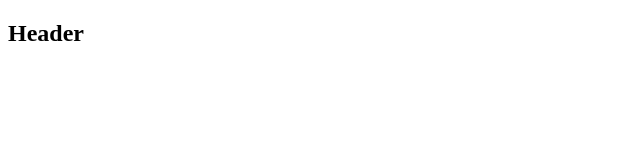
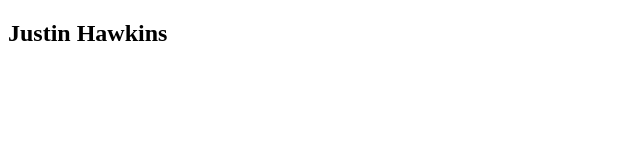
Before and after one commit to Justin-S-Hawkins/foobar, a plain HTML site: page index.html in a window 1280 px wide. Shown: the whole page, without its empty margins (0-640 px from the left). Drawn offline with Linux system fonts and the light colour scheme.

Commit message:
updated h2 with my name

```diff
--- a/index.html
+++ b/index.html
@@ -4,7 +4,7 @@
   <meta charset="UTF-8">
   <meta name="viewport" content="width=device-width, initial-scale=1.0">
   <title></title>
-  <h2>Header</h2>
+  <h2>Justin Hawkins</h2>
 </head>
 <body>
 
```
